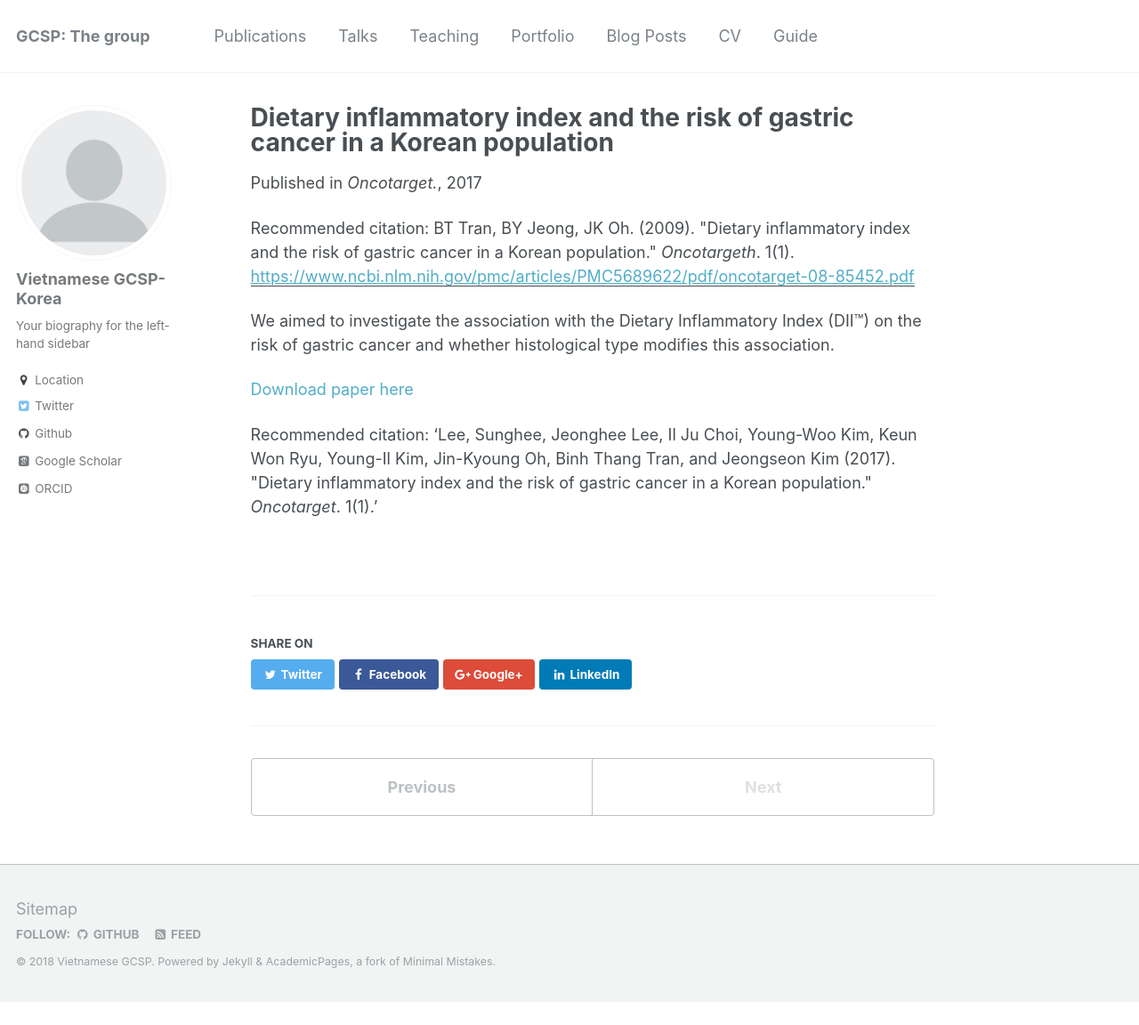
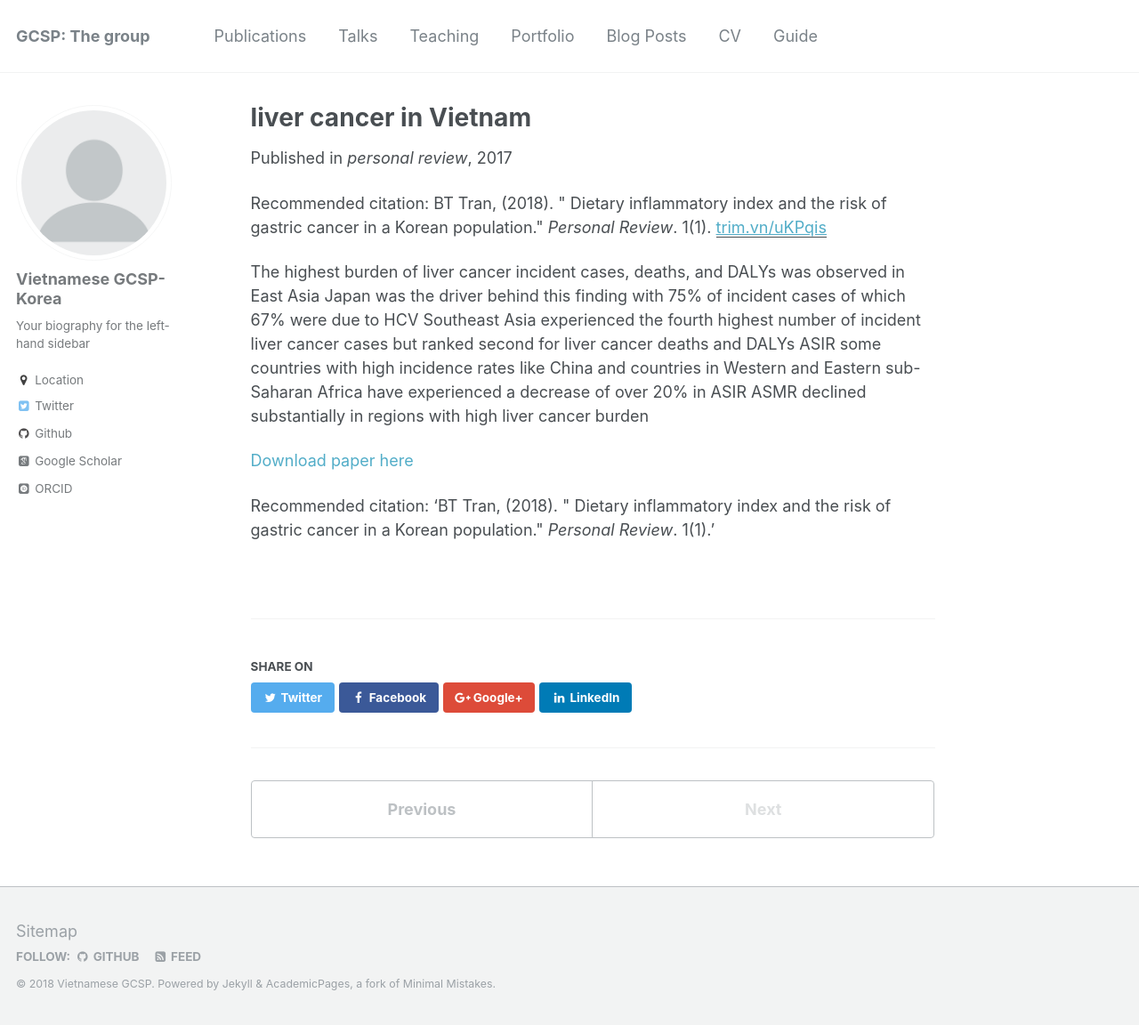
Before and after one commit to kklot/gcsp, a Jekyll site: the page built from _publications/2009-10-01-paper-title-number-4.md, in a window 1280 px wide and 1152 px high. Shown: the whole window at 89% size. Built offline with Jekyll 4.4.1, drawn with Linux system fonts in a browser that asks for light colours; some web fonts are replaced.

Commit message:
Update 2009-10-01-paper-title-number-4.md

```diff
--- a/_publications/2009-10-01-paper-title-number-4.md
+++ b/_publications/2009-10-01-paper-title-number-4.md
@@ -1,15 +1,15 @@
 ---
-title: "Dietary inflammatory index and the risk of gastric cancer in a Korean population"
+title: "liver cancer in Vietnam"
 collection: publications
 permalink: /publication/2009-10-01-paper-title-number-2
-excerpt: 'We aimed to investigate the association with the Dietary Inflammatory Index (DII™) on the risk of gastric cancer and whether histological type modifies this association.'
+excerpt: 'The highest burden of liver cancer incident cases, deaths, and DALYs was observed in East Asia Japan was the driver behind this finding with 75% of incident cases of which 67% were due to HCV Southeast Asia experienced the fourth highest number of incident liver cancer cases but ranked second for liver cancer deaths and DALYs ASIR some countries with high incidence rates like China and countries in Western and Eastern sub-Saharan Africa have experienced a decrease of over 20% in ASIR ASMR declined substantially in regions with high liver cancer burden'
 date: 2017-10-01
-venue: 'Oncotarget.'
-paperurl: 'https://www.ncbi.nlm.nih.gov/pmc/articles/PMC5689622/pdf/oncotarget-08-85452.pdf'
-citation: 'BT Tran, BY Jeong, JK Oh. (2009). &quot;Dietary inflammatory index and the risk of gastric cancer in a Korean population.&quot; <i>Oncotargeth</i>. 1(1).'
+venue: 'personal review'
+paperurl: 'trim.vn/uKPqis'
+citation: 'BT Tran, (2018). &quot; Dietary inflammatory index and the risk of gastric cancer in a Korean population.&quot; <i>Personal Review</i>. 1(1).'
 ---
-We aimed to investigate the association with the Dietary Inflammatory Index (DII™) on the risk of gastric cancer and whether histological type modifies this association.
+The highest burden of liver cancer incident cases, deaths, and DALYs was observed in East Asia Japan was the driver behind this finding with 75% of incident cases of which 67% were due to HCV Southeast Asia experienced the fourth highest number of incident liver cancer cases but ranked second for liver cancer deaths and DALYs ASIR some countries with high incidence rates like China and countries in Western and Eastern sub-Saharan Africa have experienced a decrease of over 20% in ASIR ASMR declined substantially in regions with high liver cancer burden
 
-[Download paper here](https://www.ncbi.nlm.nih.gov/pmc/articles/PMC5689622/pdf/oncotarget-08-85452.pdf)
+[Download paper here](trim.vn/uKPqis)
 
-Recommended citation: 'Lee, Sunghee, Jeonghee Lee, Il Ju Choi, Young-Woo Kim, Keun Won Ryu, Young-Il Kim, Jin-Kyoung Oh, Binh Thang Tran, and Jeongseon Kim (2017). &quot;Dietary inflammatory index and the risk of gastric cancer in a Korean population.&quot; <i>Oncotarget</i>. 1(1).'
+Recommended citation: 'BT Tran, (2018). &quot; Dietary inflammatory index and the risk of gastric cancer in a Korean population.&quot; <i>Personal Review</i>. 1(1).'
```
